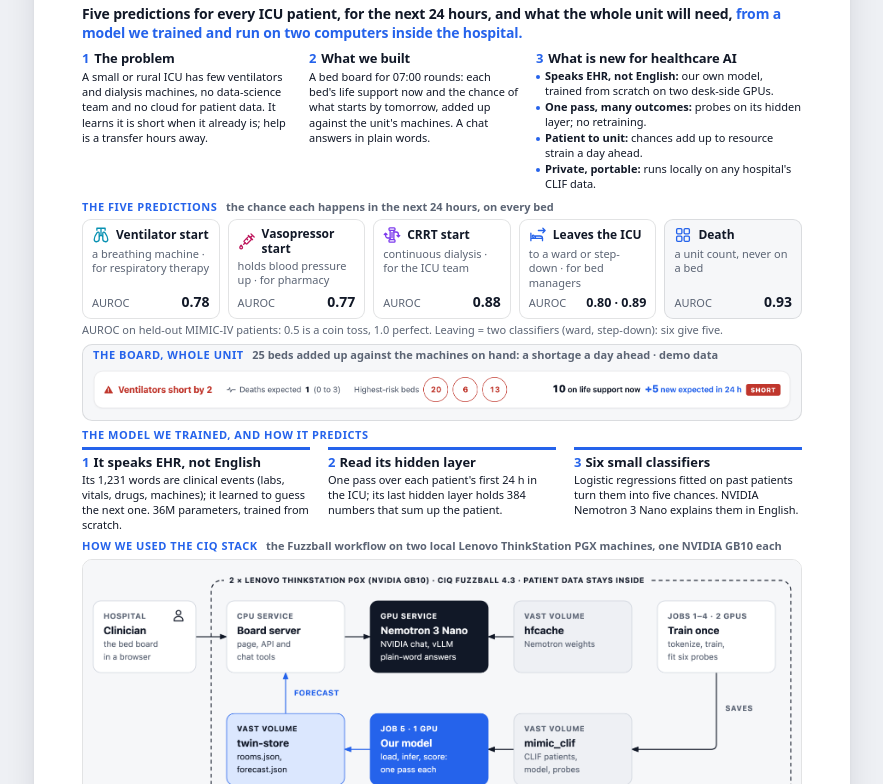
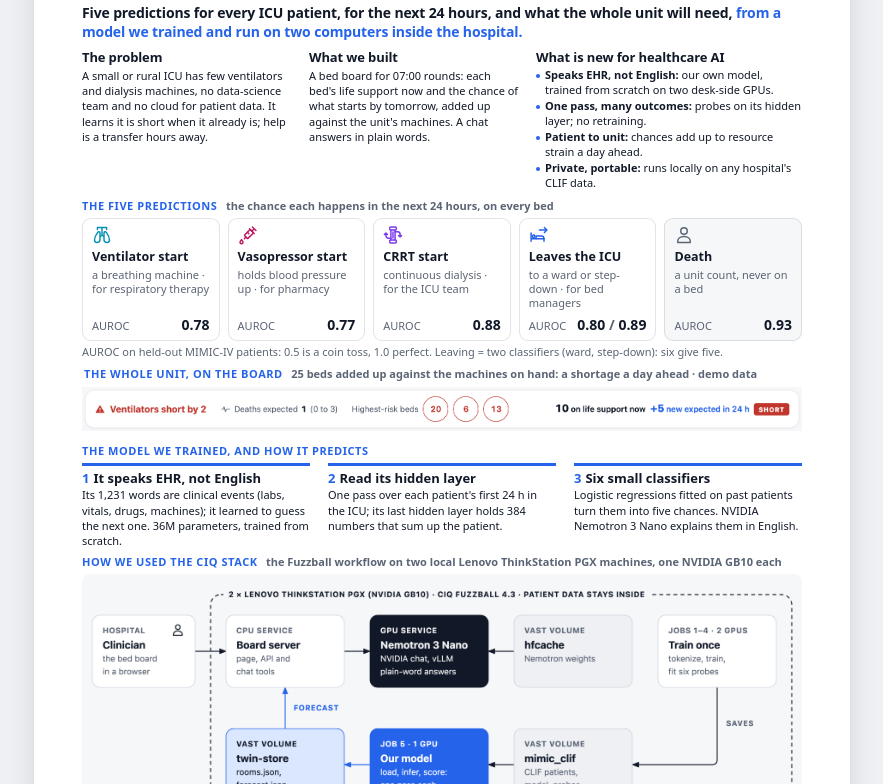
Before and after one commit to sajor2000/icustrainciq, a plain HTML site: page docs/submission/one-sheet.html in a window 1280 px wide. Shown: the part 103-887 px from the top of the page, without its empty margins (198-1081 px from the left). Drawn offline with Linux system fonts and the light colour scheme.

Commit message:
One-pagers A and B: final design polish
A: no section numbers on the intro headings, one card shape for the five
predictions (icon, one-line title), person icon for death, unit line without
an extra frame. B: list for what is new, ward and step-down in one row,
tighter model box, larger Fuzzball diagram. Both one Letter page.

Co-Authored-By: Claude Opus 5.5 <noreply@anthropic.com>

```diff
--- a/docs/submission/one-sheet.html
+++ b/docs/submission/one-sheet.html
@@ -36,7 +36,7 @@ h2{font-size:15px;line-height:1.3;font-weight:800;letter-spacing:-.01em;margin-b
 section{margin-top:7px}
 
 /* masthead */
-.mast{padding-top:.18in;display:flex;align-items:flex-end;gap:16px}
+.mast{padding-top:.17in;display:flex;align-items:flex-end;gap:16px}
 .mast h1{font-size:34px;line-height:1;font-weight:800;letter-spacing:-.035em;white-space:nowrap}
 .mast .tag{font-size:17px;line-height:1.3;font-weight:600;letter-spacing:-.015em;margin-top:3px;color:var(--ink-2)}
 .mast .event{margin-left:auto;text-align:right;font-size:11px;line-height:1.4;color:var(--ink-2);font-weight:600}
@@ -56,8 +56,8 @@ section{margin-top:7px}
 /* the five predictions */
 .five{display:grid;grid-template-columns:repeat(5,1fr);gap:8px}
 .p{border:1px solid var(--rule);border-radius:9px;padding:6px 9px 6px;display:flex;flex-direction:column;background:var(--surface)}
-.p .t{display:flex;align-items:center;gap:6px;font-size:12px;line-height:1.25}
-.p .t .ic{font-size:18px;color:var(--blue)}
+.p>.ic{font-size:20px;color:var(--blue)}
+.p .t{font-size:12.5px;line-height:1.25;margin-top:4px;white-space:nowrap}
 .p .t b{font-weight:800}
 .p .what{color:var(--ink-2);font-size:11px;line-height:1.3;margin-top:3px}
 .p .score{margin-top:auto;padding-top:4px;display:flex;gap:6px;justify-content:space-between;align-items:baseline;font-size:11px;color:var(--ink-2)}
@@ -66,7 +66,7 @@ section{margin-top:7px}
 .note{margin-top:4px;font-size:11px;line-height:1.35;color:var(--ink-2)}
 
 /* screens */
-.frame{background:var(--board);border-radius:10px;border:1px solid var(--rule);padding:3px 8px 3px}
+.frame{padding:0}
 .frame img{display:block;width:100%;height:auto}
 .frame img.beds{width:62%;margin-left:auto;margin-right:auto}
 .frame .cap{margin-left:2px}
@@ -94,7 +94,7 @@ section{margin-top:7px}
 .chain .s.gpu{border-color:var(--n-blue)}
 .chain .s.gpu .c{color:var(--n-blue)}
 .chain .ar{align-self:center;color:var(--n-ink-2);font-size:13px}
-.arch img{display:block;width:100%;height:auto;border-radius:10px;border:1px solid var(--rule)}
+.arch img{display:block;width:100%;height:auto;border-radius:8px}
 .arch-note{margin-top:4px;font-size:11px;line-height:1.38;color:var(--ink-2)}
 .arch-note b{color:var(--ink)}
 .vols.tracks{margin-top:2px;padding-top:0;border-top:0}
@@ -119,6 +119,7 @@ section{margin-top:7px}
 <symbol id="i-pump" viewBox="0 0 24 24"><g transform="rotate(45 12 12)"><path d="M9 1.5h6M12 1.5v4M8 5.5h8M12 15.5v2.7"/><rect x="9.2" y="5.5" width="5.6" height="10" rx="1"/><path d="M9.2 10.2h2.3"/></g><path d="M4.2 17.6c1.1 1.3 1.8 2.1 1.8 3a1.8 1.8 0 0 1-3.6 0c0-.9.7-1.7 1.8-3z"/></symbol>
 <symbol id="i-crrt" viewBox="0 0 24 24"><rect x="8" y="2.5" width="8" height="3.4" rx="1.2"/><rect x="8" y="18.1" width="8" height="3.4" rx="1.2"/><path d="M9.5 5.9v12.2M14.5 5.9v12.2M12 8.5v7"/><path d="M9.5 16H6.5a3 3 0 0 1-3-3V9.5M1.7 11.3 3.5 9.5l1.8 1.8"/><path d="M14.5 8h3a3 3 0 0 1 3 3v3.5M18.7 12.7l1.8 1.8 1.8-1.8"/></symbol>
 <symbol id="i-leave" viewBox="0 0 24 24"><path d="M2.5 9.5v10M2.5 16.5H18v3"/><path d="M8.5 16.5v-3.2h6.3a3.2 3.2 0 0 1 3.2 3.2"/><circle cx="5.6" cy="13.6" r="1.5"/><path d="M12.5 6h9M18.5 3l3 3-3 3"/></symbol>
+<symbol id="i-person" viewBox="0 0 24 24"><circle cx="12" cy="7.2" r="3.9"/><path d="M4.5 21v-1.4c0-3.5 3.2-5.9 7.5-5.9s7.5 2.4 7.5 5.9V21z"/></symbol>
 <symbol id="i-beds" viewBox="0 0 24 24"><rect x="3.5" y="3.5" width="7" height="7" rx="1.5"/><rect x="13.5" y="3.5" width="7" height="7" rx="1.5"/><rect x="3.5" y="13.5" width="7" height="7" rx="1.5"/><rect x="13.5" y="13.5" width="7" height="7" rx="1.5"/></symbol>
 </svg>
 <main class="sheet">
@@ -135,15 +136,15 @@ section{margin-top:7px}
 
   <section class="three pad">
     <div>
-      <h2><i>1</i>The problem</h2>
+      <h2>The problem</h2>
       <p>A small or rural ICU has few ventilators and dialysis machines, no data-science team and no cloud for patient data. It learns it is short when it already is; help is a transfer hours away.</p>
     </div>
     <div>
-      <h2><i>2</i>What we built</h2>
+      <h2>What we built</h2>
       <p>A bed board for 07:00 rounds: each bed's life support now and the chance of what starts by tomorrow, added up against the unit's machines. A chat answers in plain words.</p>
     </div>
     <div>
-      <h2><i>3</i>What is new for healthcare AI</h2>
+      <h2>What is new for healthcare AI</h2>
       <ul class="new"><li><b>Speaks EHR, not English:</b> our own model, trained from scratch on two desk-side GPUs.</li><li><b>One pass, many outcomes:</b> probes on its hidden layer; no retraining.</li><li><b>Patient to unit:</b> chances add up to resource strain a day ahead.</li><li><b>Private, portable:</b> runs locally on any hospital's CLIF data.</li></ul>
     </div>
   </section>
@@ -151,18 +152,18 @@ section{margin-top:7px}
   <section class="pad" aria-label="The five predictions">
     <span class="cap">The five predictions <em>the chance each happens in the next 24 hours, on every bed</em></span>
     <div class="five">
-      <div class="p"><p class="t"><svg class="ic" style="color:var(--vent)"><use href="#i-vent"/></svg><b>Ventilator start</b></p><p class="what">a breathing machine · for respiratory therapy</p><p class="score">AUROC <b>0.78</b></p></div>
-      <div class="p"><p class="t"><svg class="ic" style="color:var(--press)"><use href="#i-pump"/></svg><b>Vasopressor start</b></p><p class="what">holds blood pressure up · for pharmacy</p><p class="score">AUROC <b>0.77</b></p></div>
-      <div class="p"><p class="t"><svg class="ic" style="color:var(--crrt)"><use href="#i-crrt"/></svg><b>CRRT start</b></p><p class="what">continuous dialysis · for the ICU team</p><p class="score">AUROC <b>0.88</b></p></div>
-      <div class="p"><p class="t"><svg class="ic"><use href="#i-leave"/></svg><b>Leaves the ICU</b></p><p class="what">to a ward or step-down · for bed managers</p><p class="score">AUROC <b style="font-size:12.5px;white-space:nowrap">0.80 · 0.89</b></p></div>
-      <div class="p unit"><p class="t"><svg class="ic"><use href="#i-beds"/></svg><b>Death</b></p><p class="what">a unit count, never on a bed</p><p class="score">AUROC <b>0.93</b></p></div>
+      <div class="p"><svg class="ic" style="color:var(--vent)"><use href="#i-vent"/></svg><p class="t"><b>Ventilator start</b></p><p class="what">a breathing machine · for respiratory therapy</p><p class="score">AUROC <b>0.78</b></p></div>
+      <div class="p"><svg class="ic" style="color:var(--press)"><use href="#i-pump"/></svg><p class="t"><b>Vasopressor start</b></p><p class="what">holds blood pressure up · for pharmacy</p><p class="score">AUROC <b>0.77</b></p></div>
+      <div class="p"><svg class="ic" style="color:var(--crrt)"><use href="#i-crrt"/></svg><p class="t"><b>CRRT start</b></p><p class="what">continuous dialysis · for the ICU team</p><p class="score">AUROC <b>0.88</b></p></div>
+      <div class="p"><svg class="ic"><use href="#i-leave"/></svg><p class="t"><b>Leaves the ICU</b></p><p class="what">to a ward or step-down · for bed managers</p><p class="score">AUROC <b style="white-space:nowrap">0.80<span class="dim" style="font-weight:600"> / </span>0.89</b></p></div>
+      <div class="p unit"><svg class="ic" style="color:var(--ink-2)"><use href="#i-person"/></svg><p class="t"><b>Death</b></p><p class="what">a unit count, never on a bed</p><p class="score">AUROC <b>0.93</b></p></div>
     </div>
     <p class="note" style="white-space:nowrap">AUROC on held-out MIMIC-IV patients: 0.5 is a coin toss, 1.0 perfect. Leaving = two classifiers (ward, step-down): six give five.</p>
   </section>
 
   <section class="pad" aria-label="Screens from the board">
     <div class="frame">
-      <span class="cap">The board, whole unit <em>25 beds added up against the machines on hand: a shortage a day ahead · demo data</em></span>
+      <span class="cap">The whole unit, on the board <em>25 beds added up against the machines on hand: a shortage a day ahead · demo data</em></span>
       <img src="img/strain-line.png" alt="Alert line: ventilators short by 2; deaths expected 1, range 0 to 3; highest-risk beds 20, 6 and 13; 10 on life support now, plus 5 new expected in 24 hours, SHORT">
     </div>
   </section>
@@ -179,7 +180,7 @@ section{margin-top:7px}
   <section class="pad arch" aria-label="Architecture">
     <span class="cap">How we used the CIQ stack <em>the Fuzzball workflow on two local Lenovo ThinkStation PGX machines, one NVIDIA GB10 each</em></span>
     <img src="../diagrams/architecture-print.png" alt="Architecture: the clinician's browser reaches the board server inside CIQ Fuzzball on two Lenovo PGX machines. The board server asks NVIDIA Nemotron 3 Nano, whose weights are on the hfcache volume. Jobs 1 to 4 train our model on both GPUs and save it with six probes to the mimic_clif volume; job 5 runs our model on one GPU and writes the forecast to the twin-store volume, which the board server reads. The volumes are on VAST storage.">
-    <p class="arch-note"><b>Fuzzball</b> Orchestrate schedules every job, image and VAST volume; Substrate runs the NGC containers; we drove it with the Fuzzball MCP server and CLI. <b>All four tracks:</b> multi-node training (job 3, both GB10s) · inference (job 5, Nemotron) · scientific AI · cluster scheduling (five workflows).</p>
+    <p class="arch-note"><b>Fuzzball:</b> Orchestrate schedules every job, image and VAST volume; Substrate runs the NGC containers; we drove it with the Fuzzball MCP server and CLI. <b>All four tracks:</b> multi-node training (job 3, both GB10s) · inference (job 5, Nemotron) · scientific AI · cluster scheduling (five workflows).</p>
   </section>
 
   <footer class="foot pad">
```
Also changed, not shown: docs/submission/one-sheet-b.png, docs/submission/one-sheet.png, 3 other files.
